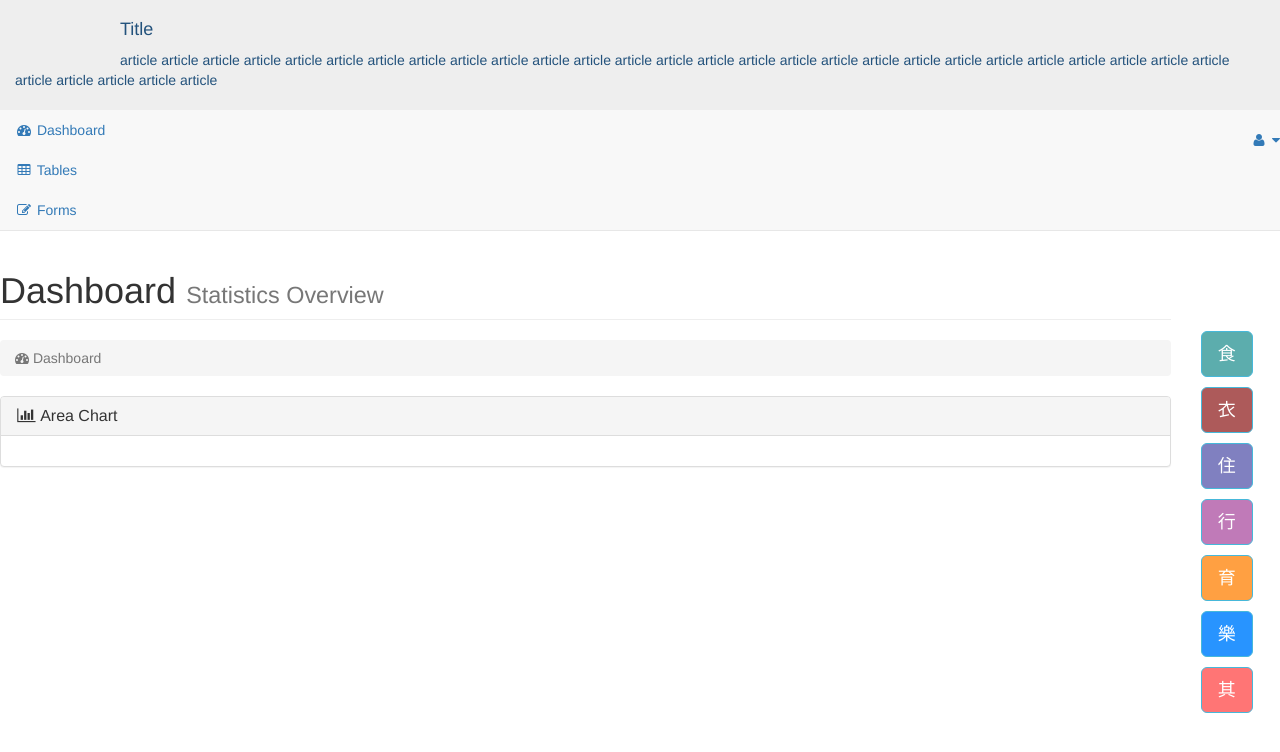
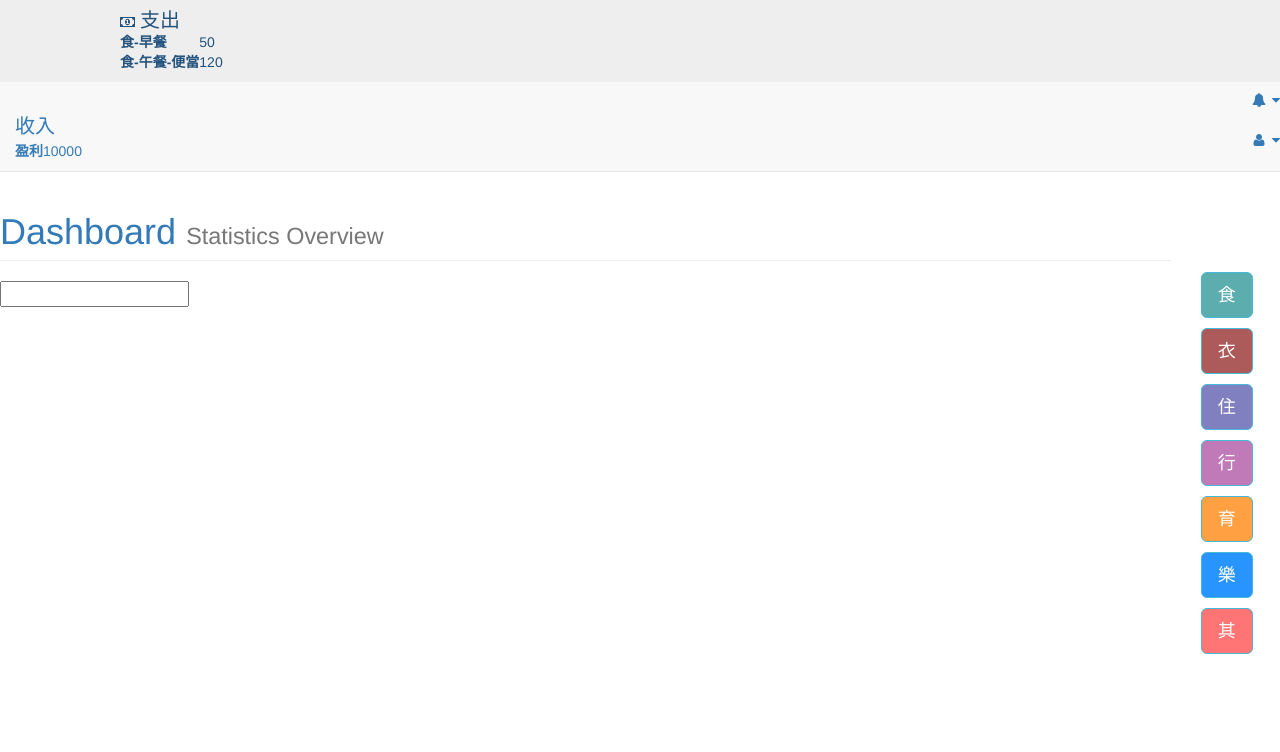
Before and after one commit to KellyHsu/SDM-AccountWebsite, a Django app: page /dashboard/ in a window 1280 px wide. Shown: the top 752 px of the page. Run offline with Django 3.2, Linux system fonts and the light colour scheme; some libraries are stand-ins or nearby versions.

Commit message:
Feature: 增加popup modal.

```diff
--- a/src/account/templates/account/dashboard.html
+++ b/src/account/templates/account/dashboard.html
@@ -28,8 +28,8 @@
 		<!-- Custom CSS -->
     <link href="{% static 'dist/css/sb-admin-2.css' %}" rel="stylesheet">
 
-    <!-- Morris Charts CSS -->
-    <!-- <link href="{% static 'css/plugins/morris.css' %}" rel="stylesheet"> -->
+        <!-- jquery ui CSS -->
+    <!-- <link href="{% static 'jquery-ui/jquery-ui.min.css' %}" rel="stylesheet"> -->
 
     	<!-- Custom Fonts -->
     <link href="{% static 'font-awesome/css/font-awesome.min.css' %}" rel="stylesheet" type="text/css">
@@ -43,11 +43,32 @@
 		<!-- Custom Theme JavaScript -->
     <script src="{% static 'dist/js/sb-admin-2.js' %}"></script>
 
+        <!-- jquery ui JavaScript -->
+    <!-- <script src="{% static 'jquery-ui/jquery-ui.min.js' %}"></script> -->
 
-		<!-- jQuery modal import -->
-    <!-- <script src="{% static 'jquery-modal/jquery.modal.min.js' %}"></script> -->
-    <!-- <link href="{% static 'jquery-modal/jquery.modal.min..css' %}" type="text/css" media="screen" >  -->
+<script>
+$(document).ready(function() {
+    $( ".btn-link" ).click(function(){
+        $(".btn-link").removeClass("selected");
+        $(this).addClass("selected");
+    });
 
+
+
+    $( '#category' ).click(function() {
+        var mainCate = $(this).text();
+        $('#main-cate').text(mainCate);
+    });
+
+    $( '#modal-submit' ).click(function(){
+        var lv1 = $( '#main-cate' ).text();
+        var lv2 = $( '.btn-link.selected').text();
+        $('#costCategory').attr("value", lv1+'-'+lv2);
+    });
+
+});
+
+</script>
 
 </head>
 
@@ -281,24 +302,32 @@
             <div class="navbar-default sidebar" role="navigation">
                 <div class="sidebar-nav navbar-collapse">
                     <ul class="nav" id="side-menu">
-                        <li><a href="#">
-                        	<h4>Title</h4>
-                        	<p>article article article article article article article article
-                        	article article article article article article article article
-                        	article article article article article article article article
-                        	article article article article article article article article </p>
-                        	</a>
+                        <li><a href="#"><i class="fa fa-money"><span style="font-size: 20px;"> 支出</span></i>
+                            <table border="0">
+                                <tbody>
+                                    <tr><td></td><td></td><td></td><td></td>
+                                    </tr>
+                                    <tr>
+                                        <th colspan="3">食-早餐</th>
+                                        <td>50</td>
+                                    </tr>
+                                    <tr>
+                                        <th colspan="3">食-午餐-便當</th>
+                                        <td>120</td>
+                                    </tr>
+                                </tbody>
+                            </table>
                         </li>
-
-                        <li>
-                            <a href="index.html"><i class="fa fa-dashboard fa-fw"></i> Dashboard</a>
-                        </li>
-
-                        <li>
-                            <a href="tables.html"><i class="fa fa-table fa-fw"></i> Tables</a>
-                        </li>
-                        <li>
-                            <a href="forms.html"><i class="fa fa-edit fa-fw"></i> Forms</a>
+                        <li><a href="#"><span style="font-size: 20px;">收入</span>
+                            <!-- <i class="fa fa-money"><span style="font-size: 20px;"> 收入</span></i> -->
+                            <table>
+                                <tbody>
+                                    <tr>
+                                        <th>盈利</th>
+                                        <td>10000</td>
+                                    </tr>
+                                </tbody>
+                            </table>
                         </li>
                     </ul>
                 </div>
@@ -320,25 +349,9 @@
 	                        <h1 class="page-header">
 	                            Dashboard <small>Statistics Overview</small>
 	                        </h1>
-	                        <ol class="breadcrumb">
-	                            <li class="active">
-	                                <i class="fa fa-dashboard"></i> Dashboard
-	                            </li>
-	                        </ol>
-	                    </div>
-	                </div>
-	                <!-- /.row -->
-
-	                <div class="row">
-	                    <div class="col-lg-12">
-	                        <div class="panel panel-default">
-	                            <div class="panel-heading">
-	                                <h3 class="panel-title"><i class="fa fa-bar-chart-o fa-fw"></i> Area Chart</h3>
-	                            </div>
-	                            <div class="panel-body">
-	                                <div id="morris-area-chart"></div>
-	                            </div>
-	                        </div>
+                            <form>
+                                <input type="text" id="costCategory">
+                            </form>
 	                    </div>
 	                </div>
 	                <!-- /.row -->
@@ -347,21 +360,13 @@
 
 	            <div class="col-xs-6 col-sm-1 blog-slidebar" id="sidebar">
 					<div class="list-group" style="padding-top: 100px;">
-						<button type="button" class="btn btn-info btn-lg" data-toggle="modal" data-target="#myModal" style="background-color: #5CADAD; margin-bottom: 10px;">食</button>
-						<button type="button" class="btn btn-info btn-lg" data-toggle="modal" data-target="#myModal" style="background-color: #AD5A5A; margin-bottom: 10px;">衣</button>
-						<button type="button" class="btn btn-info btn-lg" data-toggle="modal" data-target="#myModal" style="background-color: #8080C0; margin-bottom: 10px;">住</button>
-						<button type="button" class="btn btn-info btn-lg" data-toggle="modal" data-target="#myModal" style="background-color: #C07AB8; margin-bottom: 10px;">行</button>
-						<button type="button" class="btn btn-info btn-lg" data-toggle="modal" data-target="#myModal" style="background-color: #FFA042; margin-bottom: 10px;">育</button>
-						<button type="button" class="btn btn-info btn-lg" data-toggle="modal" data-target="#myModal" style="background-color: #2894FF; margin-bottom: 10px;">樂</button>
-						<button type="button" class="btn btn-info btn-lg" data-toggle="modal" data-target="#myModal" style="background-color: #ff7575; margin-bottom: 10px;">其</button>
-
-						<!-- <a href="#" class="list-group-item" id="category1" data-toggle="modal" data-target="#myModal">食</a>
-						<a href="#" class="list-group-item" id="category2">衣</a>
-						<a href="#" class="list-group-item" id="category3">住</a>
-						<a href="#" class="list-group-item" id="category4">行</a>
-						<a href="#" class="list-group-item" id="category5">育</a>
-						<a href="#" class="list-group-item" id="category6">樂</a>
-						<a href="#" class="list-group-item" id="category7">其</a> -->
+						<button type="button" class="btn btn-info btn-lg" data-toggle="modal" data-target="#myModal" style="background-color: #5CADAD; margin-bottom: 10px;" id="category">食</button>
+						<button type="button" class="btn btn-info btn-lg" data-toggle="modal" data-target="#myModal" style="background-color: #AD5A5A; margin-bottom: 10px;" id="category">衣</button>
+						<button type="button" class="btn btn-info btn-lg" data-toggle="modal" data-target="#myModal" style="background-color: #8080C0; margin-bottom: 10px;" id="category">住</button>
+						<button type="button" class="btn btn-info btn-lg" data-toggle="modal" data-target="#myModal" style="background-color: #C07AB8; margin-bottom: 10px;" id="category">行</button>
+						<button type="button" class="btn btn-info btn-lg" data-toggle="modal" data-target="#myModal" style="background-color: #FFA042; margin-bottom: 10px;" id="category">育</button>
+						<button type="button" class="btn btn-info btn-lg" data-toggle="modal" data-target="#myModal" style="background-color: #2894FF; margin-bottom: 10px;" id="category">樂</button>
+						<button type="button" class="btn btn-info btn-lg" data-toggle="modal" data-target="#myModal" style="background-color: #ff7575; margin-bottom: 10px;" id="category">其</button>
 					</div>
 				</div><!--/.sidebar-offcanvas-->
 			</div><!-- /.row offcavas right slide bar -->
@@ -377,18 +382,19 @@
 	        <!-- Modal content-->
 	        <div class="modal-content">
 	            <div class="modal-header">
+                    <h1 id="main-cate" style="display: none;"></h1>
 	                <button type="button" class="close" data-dismiss="modal">&times;</button>
 	                <h4 class="modal-title">請選擇次分類</h4>
 	            </div>
-	            <div class="modal-body">
-		            <button type="button" class="btn btn-link">早餐</button>
-		            <button type="button" class="btn btn-link">午餐</button>
-		            <button type="button" class="btn btn-link">晚餐</button>
-		            <button type="button" class="btn btn-link">新增</button>
-		            <button type="button" class="btn btn-link">刪除</button>
+	            <div class="modal-body" id="sectest">
+		            <button type="button" class="btn btn-link" id="sec-category">早餐</button>
+		            <button type="button" class="btn btn-link" id="sec-category">午餐</button>
+		            <button type="button" class="btn btn-link" id="sec-category">晚餐</button>
+		            <button type="button" class="btn btn-link" id="add-category">新增</button>
+		            <button type="button" class="btn btn-link" id="del-category">刪除</button>
 				</div>
 	            <div class="modal-footer">
-	                <button type="button" class="btn btn-default" data-dismiss="modal">確定</button>
+	                <button type="button" class="btn btn-default" data-dismiss="modal" id="modal-submit">確定</button>
 	                <button type="button" class="btn btn-default" data-dismiss="modal">取消</button>
 	            </div>
 	        </div>
```
Also changed, not shown: src/account/static/jquery-modal/jquery.modal.min.css (added), src/account/static/jquery-modal/jquery.modal.min.js (added).
